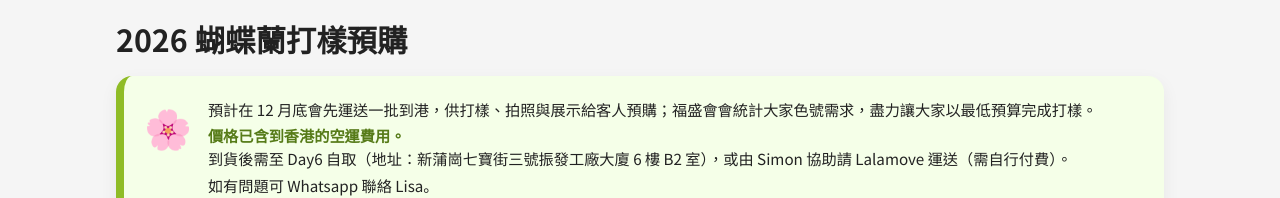
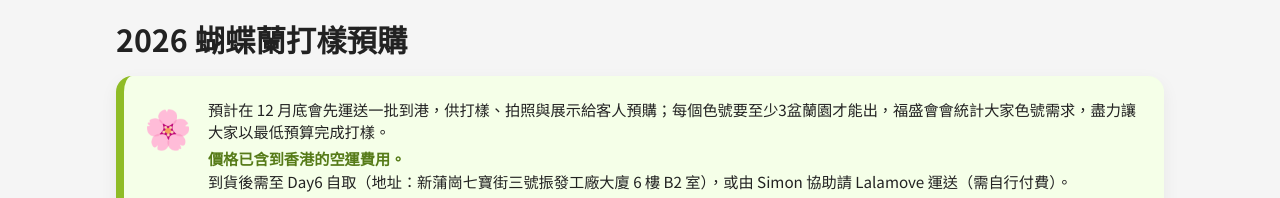
Before and after one commit to fushengcho0701-ctrl/2026cnyphalpot, a plain HTML site: page index.html in a window 1280 px wide. Shown: the top 198 px of the page. Drawn offline with nearby package versions, Linux system fonts and the light colour scheme; no server answers.

Commit message:
Update index.html

```diff
--- a/index.html
+++ b/index.html
@@ -31,7 +31,7 @@
       <section class="highlight-box">
         <div class="icon">🌸</div>
         <div class="content">
-          <p>預計在 12 月底會先運送一批到港，供打樣、拍照與展示給客人預購；福盛會會統計大家色號需求，盡力讓大家以最低預算完成打樣。</p>
+          <p>預計在 12 月底會先運送一批到港，供打樣、拍照與展示給客人預購；每個色號要至少3盆蘭園才能出，福盛會會統計大家色號需求，盡力讓大家以最低預算完成打樣。</p>
           <p><strong>價格已含到香港的空運費用。</strong><br />到貨後需至 Day6 自取（地址：新蒲崗七寶街三號振發工廠大廈 6 樓 B2 室），或由 Simon 協助請 Lalamove 運送（需自行付費）。</p>
           <p>如有問題可 Whatsapp 聯絡 Lisa。</p>
         </div>
```
